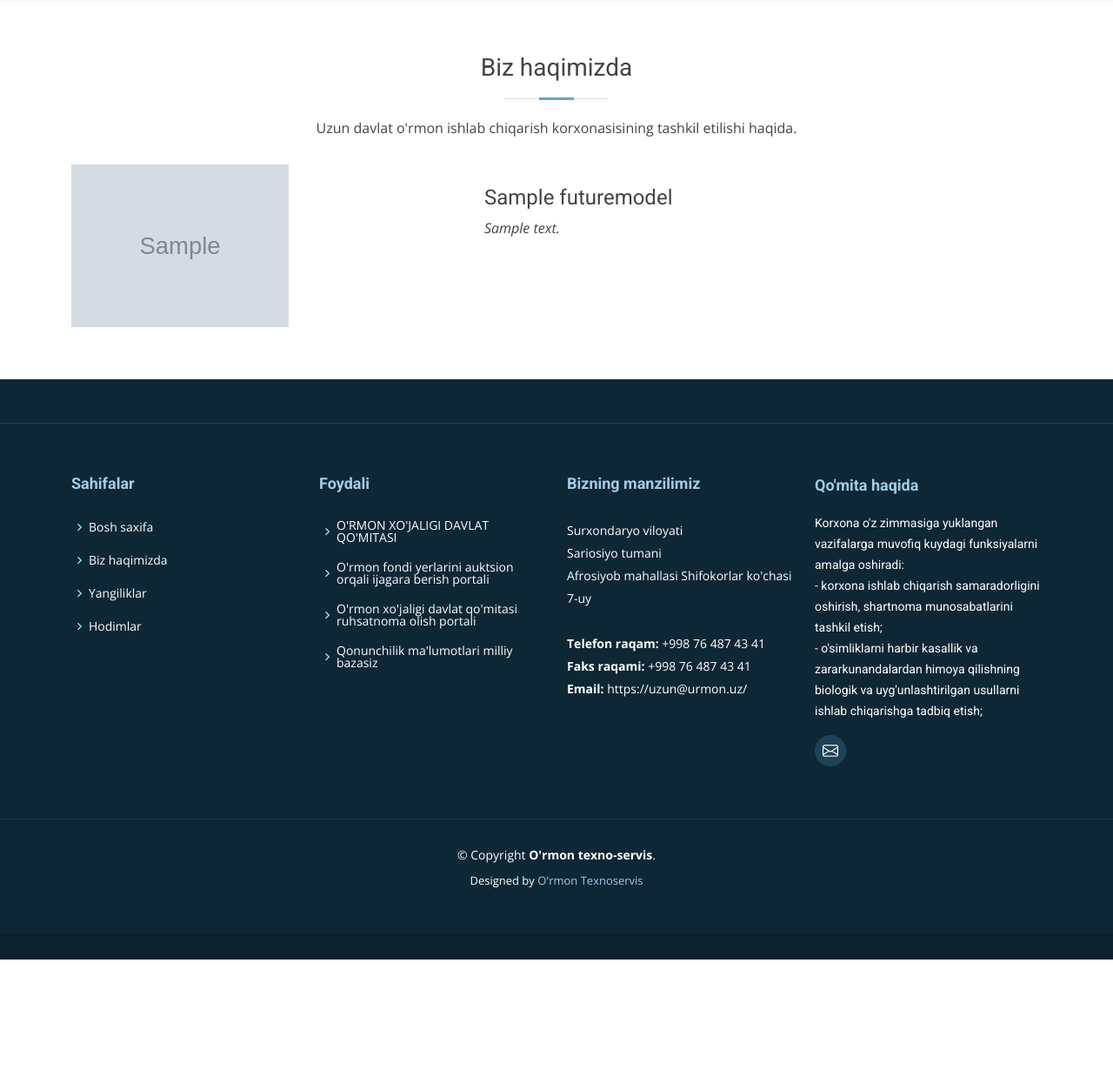
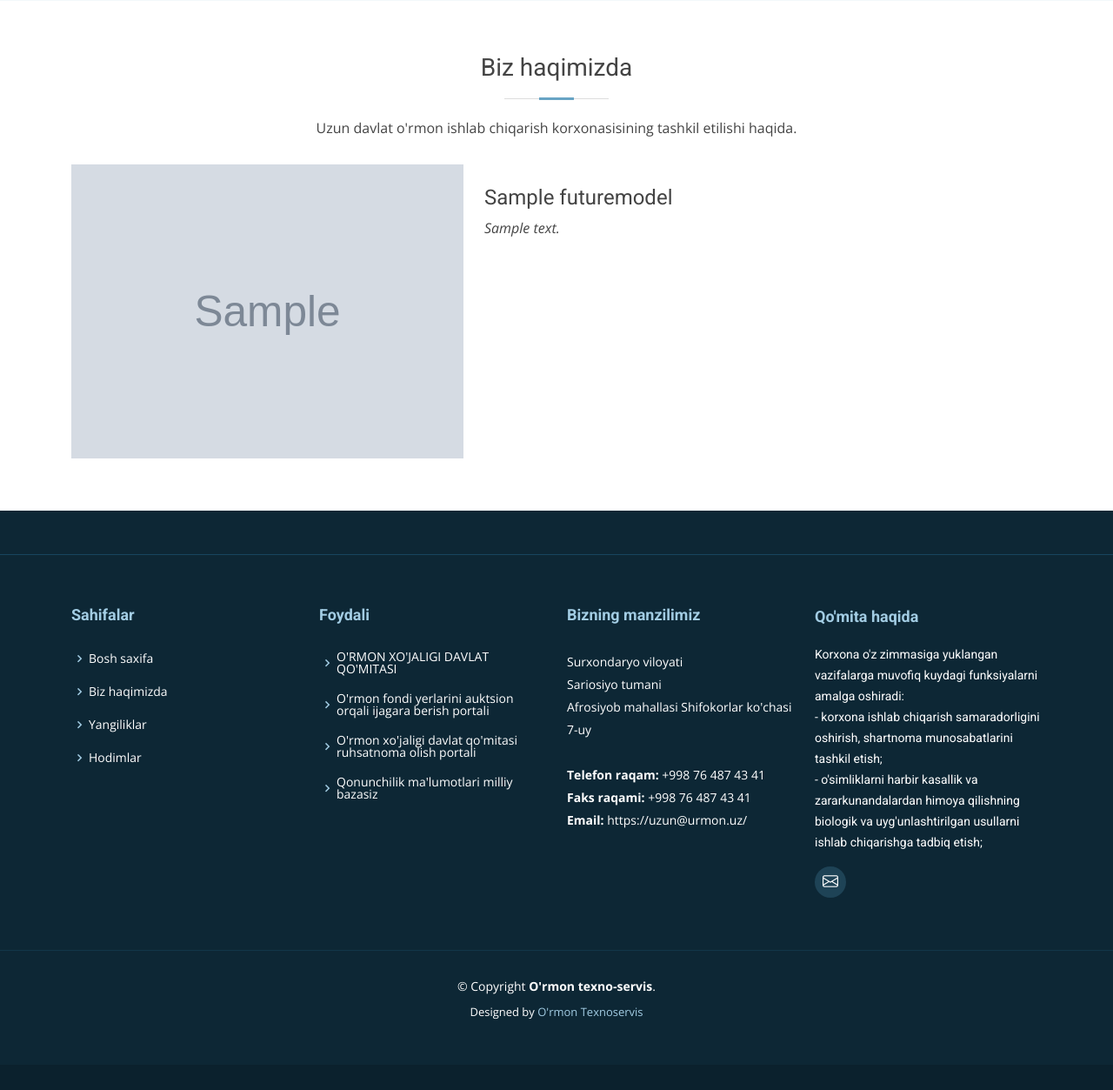
Before and after one commit to Sanjar1996/Uzun, a Django app: page / in a window 1280 px wide. Shown: the part 1830-3083 px from the top of the page at 87% size. Before the commit the page ends 2933 px from the top, so only its background shows below. Run offline with Django 3.2, Linux system fonts and the light colour scheme; tables that the repository leaves empty hold one stand-in row (values such as "Sample post"); grey boxes marked "Sample" are stand-in pictures; some libraries are stand-ins or nearby versions.

Commit message:
src/static/css/style.css

```diff
--- a/src/static/css/style.css
+++ b/src/static/css/style.css
@@ -907,8 +907,8 @@ section {
   margin-bottom: 0;
 }
 
-.features .container .rasm1 .rasm2 img{
-  width: 250px;
+.features .img-fluid{
+  width: 500px;
 }
 /*--------------------------------------------------------------
 # About
```
Also changed, not shown: src/media/images/feuture.jpeg (added), src/media/images/index.jpeg (added).
